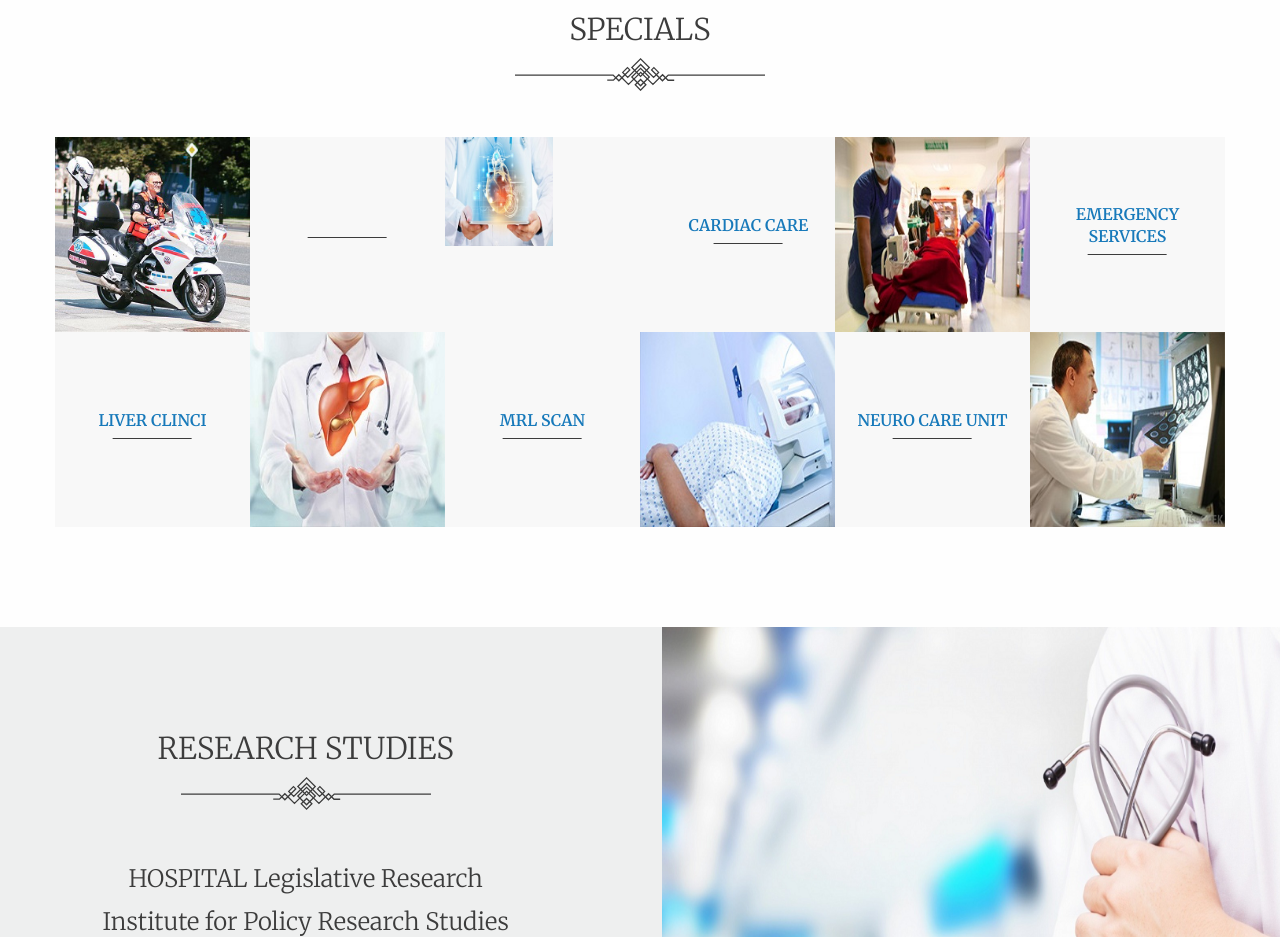
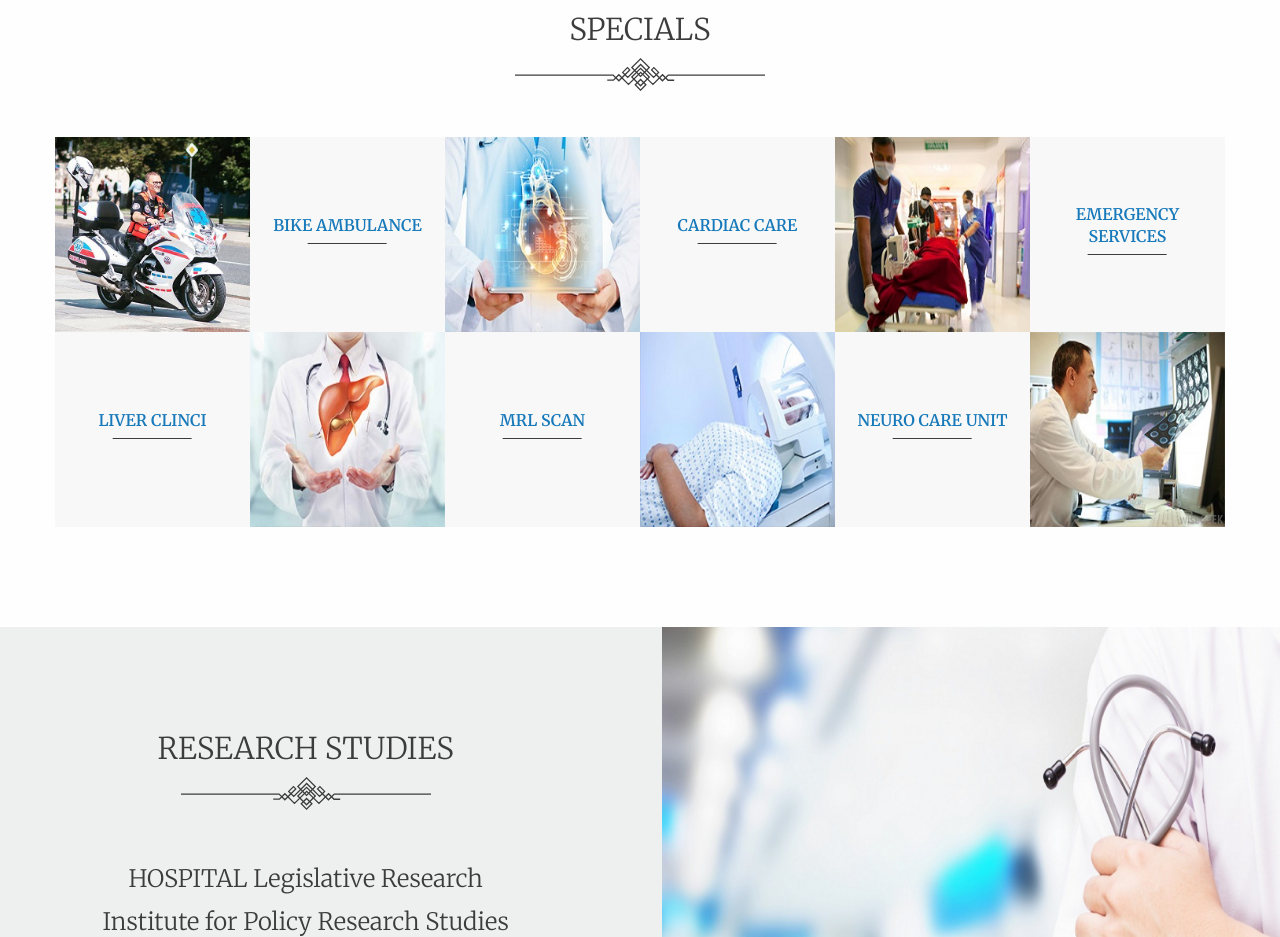
Before and after one commit to vaisakhsa/HOSPITAL, a website: page index.html in a window 1280 px wide. Shown: the part 1000-1937 px from the top of the page. Drawn offline with nearby package versions, Linux system fonts and the light colour scheme.

Commit message:
Update index.html

```diff
--- a/index.html
+++ b/index.html
@@ -120,7 +120,7 @@
                         <img src="assets/img/special-1.png" />
                     </div>
                     <div class="special-items spec-01">
-                        <h2 class="scroll-reveal" data-origin="top" data-distance="20%"><a href="webpage1"target="_blank>BIKE AMBULANCE</a></h2>
+                        <h2 class="scroll-reveal" data-origin="top" data-distance="20%"><a href="webpage1"target="_blank">BIKE AMBULANCE</a></h2>
                         <span class="line scroll-reveal" data-origin="top" data-distance="20%"></span>
                         <p class="scroll-reveal" data-origin="bottom" data-distance="30%"></p>
                         <span class="scroll-reveal" data-origin="bottom" data-distance="60%"></span>
```
